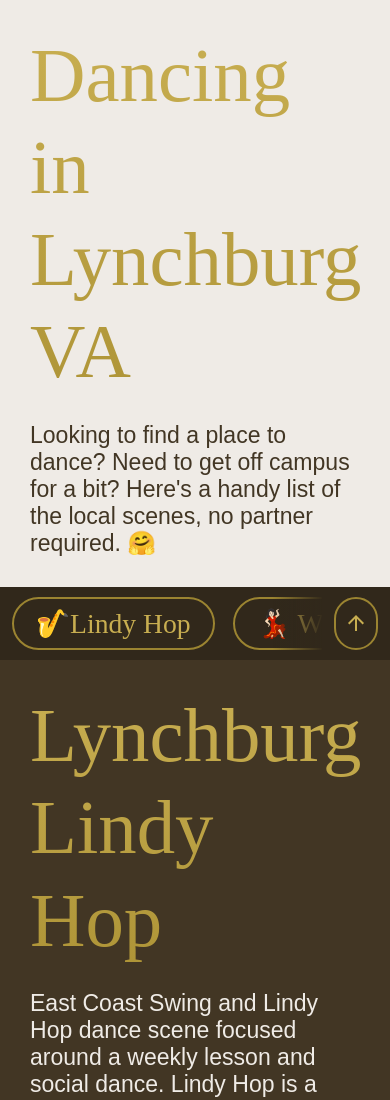
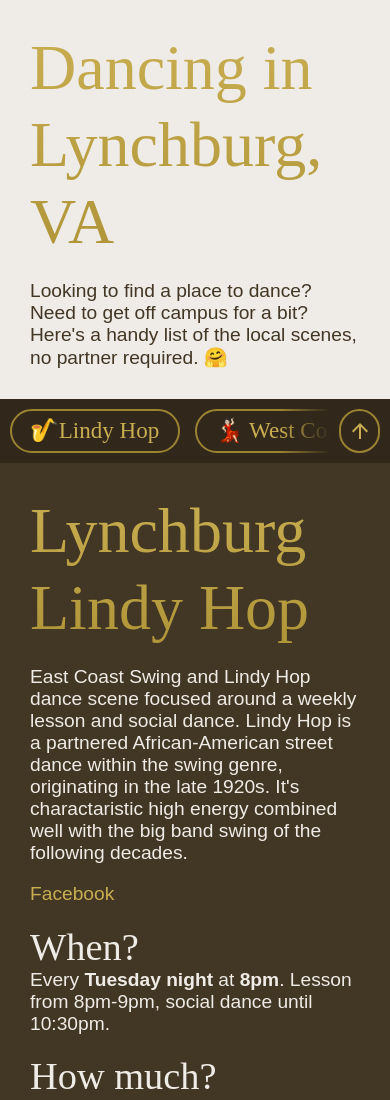
Before and after one commit to Jacob-Gray/lyh.dance, a plain HTML site: page index.html in a window 390 px wide. Shown: the top 1100 px of the page. Drawn offline with Linux system fonts and the light colour scheme; no server answers; a web font is replaced by a local one.

Commit message:
Font update

```diff
--- a/site.css
+++ b/site.css
@@ -238,10 +238,17 @@ nav.scrolling .pageWidth>.button {
 @media screen and (max-width: 800px) {
     html {
         --pagePadding: 30px;
+        font-size: 1em;
     }
 
     h1 {
         font-size: 4rem;
+    }
+}
+
+@media screen and (max-width: 320px) {
+    html {
+        font-size: .8em;
     }
 }
 
```
